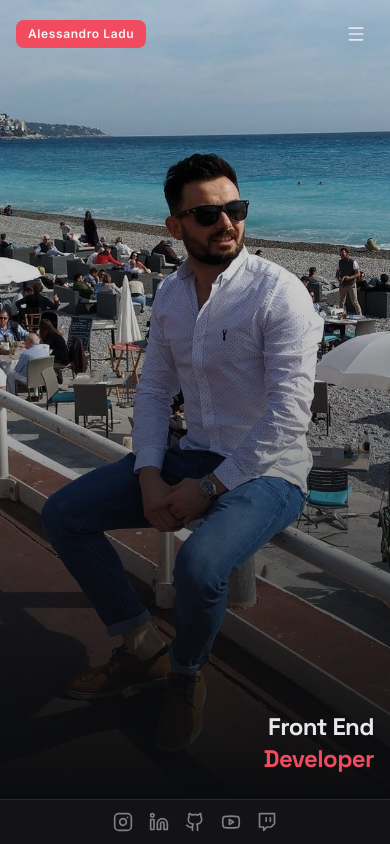
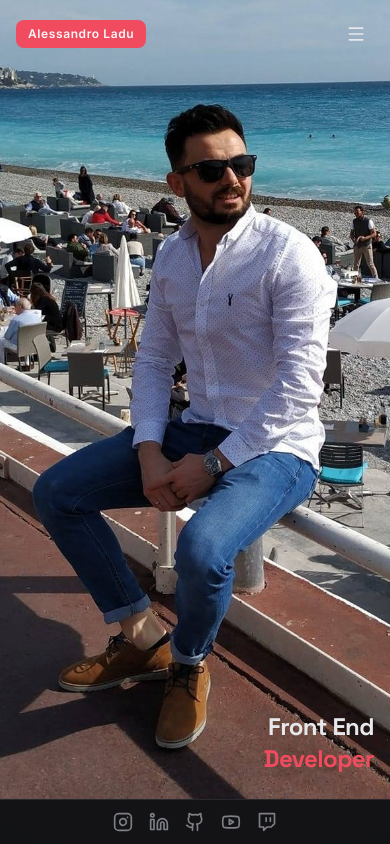
Before and after one commit to ale1a1/new_portfolio, a Next.js app: page / in a window 390 px wide. Built offline with nearby package versions, Linux system fonts and the light colour scheme.

Commit message:
mobile fixes

```diff
--- a/app/page.tsx
+++ b/app/page.tsx
@@ -46,7 +46,7 @@ export default function PortfolioPage() {
             priority
           />
           {/* Dark gradient overlay from bottom */}
-          <div className="absolute inset-0 bg-gradient-to-t from-background via-background/30 to-transparent" />
+          {/* <div className="absolute inset-0 bg-gradient-to-t from-background via-background/30 to-transparent" /> */}
           {/* Top bar: name badge + hamburger */}
           <div
             className={`absolute top-0 left-0 right-0 z-20 flex items-center justify-between px-4 py-4 transition-all duration-700 ${
```
Also changed, not shown: public/assets/picture-mobile.jpg.
